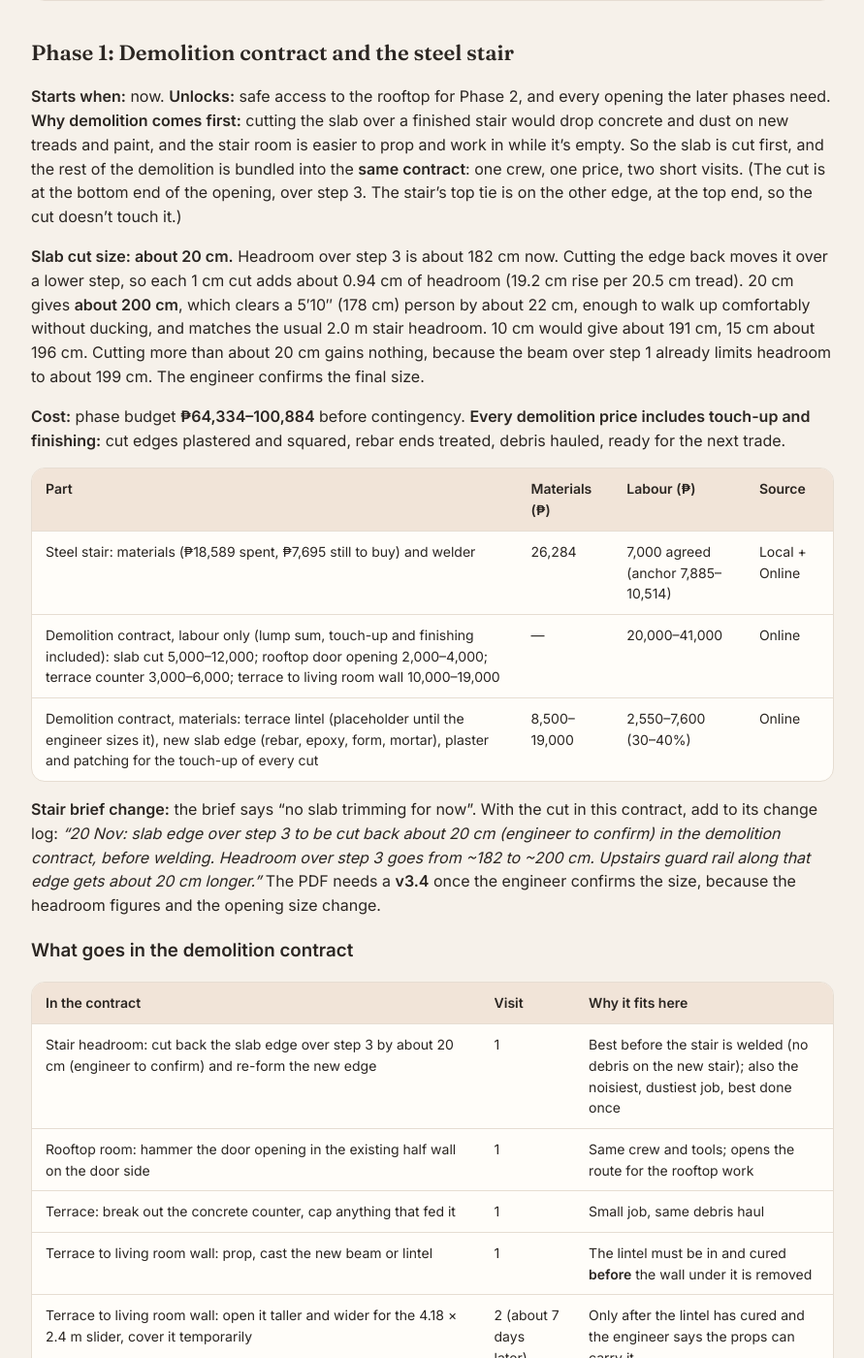
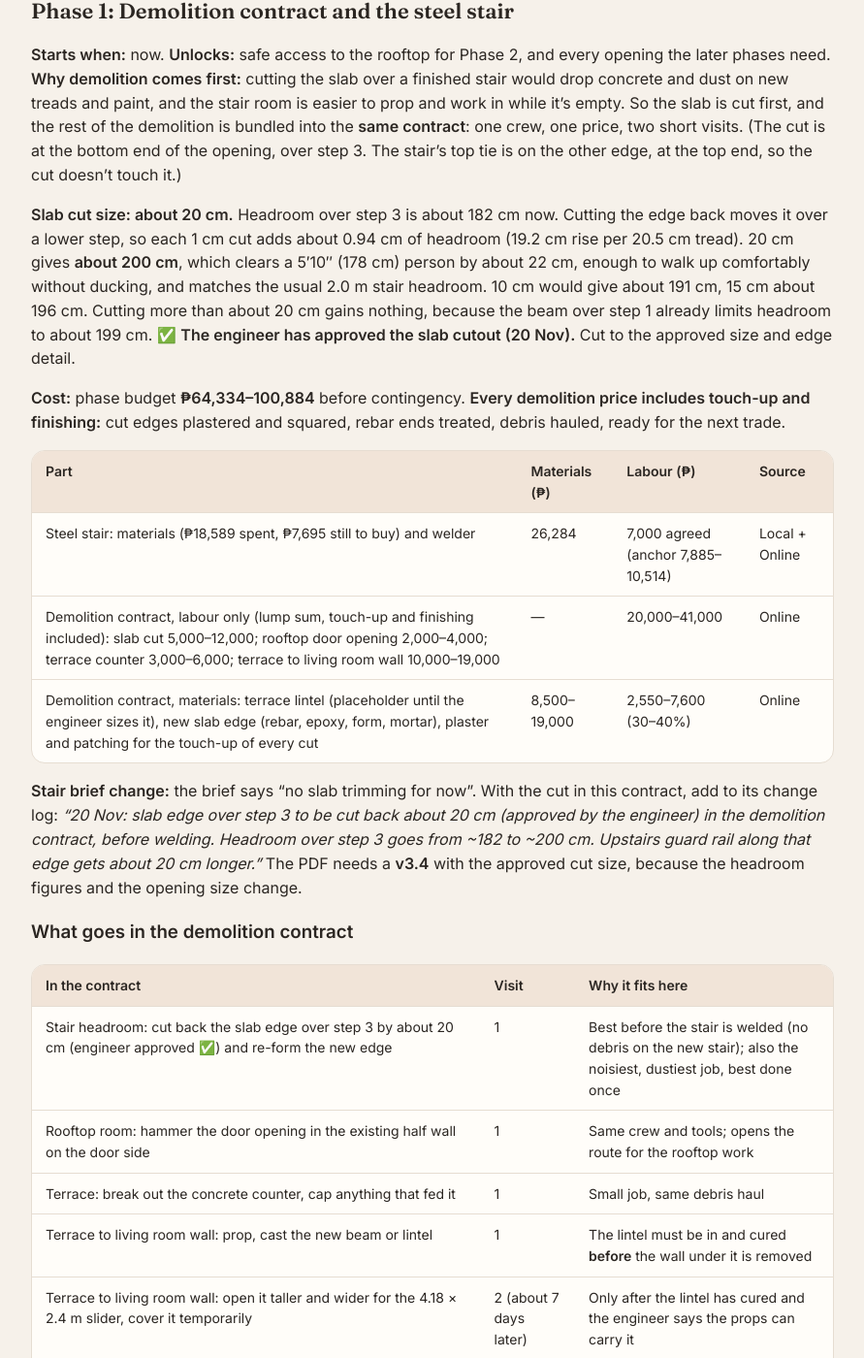
Before and after one commit to tatayotter/navarro-house, a Jekyll site: the page built from house/build-sequence.md, in a window 1280 px wide and 1400 px high, scrolled down 3663 px. Shown: the whole window at 97% size, without its empty margins (194-1085 px from the left). Built offline with Jekyll 4.4.1, drawn with Linux system fonts in a browser that asks for light colours; some of the changed text lies outside the part shown.

Commit message:
Build sequence: slab headroom cut approved by the engineer
Co-Authored-By: Claude Opus 5.5 <noreply@anthropic.com>
Claude-Session: https://claude.ai/code/session_01RUWgCN1G19McQkjCo3kEH9

```diff
--- a/house/build-sequence.md
+++ b/house/build-sequence.md
@@ -11,7 +11,7 @@ summary: The order of the whole renovation, from the steel stair to the last fix
 
 | | Step | What to do now |
 |---|---|---|
-| 👉 **Now** | **1.1 Engineer walk-through and the welder** | Show the engineer the [welding details](../stairs/weld-details.html) and every demolition job: slab cut size, door opening header, terrace lintel and props. Confirm the welder's days and tools. |
+| 👉 **Now** | **1.1 Engineer walk-through and the welder** | Show the engineer the [welding details](../stairs/weld-details.html) and the remaining demolition jobs: door opening header, terrace lintel and props (the slab cut is already approved ✅). Confirm the welder's days and tools. |
 | ⏭ **Next up** | 1.2 Quote the demolition contract | One lump sum for the slab cut, rooftop door opening, terrace counter and terrace wall (with lintel), debris haul included. |
 | 📏 **Do anytime now** | Open items below | Rooftop measurements, local quotes, electrician's check. They unlock Phases 2 to 4. |
 
@@ -59,7 +59,7 @@ Do not start the step after a 🔒 gate until the check is done and written down
 
 | Gate | Before | Who | What they check |
 |---|---|---|---|
-| 🔒 G1 | Demolition and welding start (step 1.1) | Engineer | Stair v3.3 [welding details](../stairs/weld-details.html): tread mount, 1.4 mm plate, right stringer span, wall anchors. **Slab headroom cut:** about 20 cm off the bottom-end edge of the opening (over step 3) for about 2.0 m headroom; the cut rebar, the new edge detail, and the slab span after the cut. **Rooftop door opening:** any tie beam or rebar cut, header over the door. **Terrace to living room wall:** lintel size, props, and the order (lintel cured before the wall below comes out). **Terrace counter:** whether it ties into the wall or slab. |
+| 🔒 G1 | Demolition and welding start (step 1.1) | Engineer | Stair v3.3 [welding details](../stairs/weld-details.html): tread mount, 1.4 mm plate, right stringer span, wall anchors. ✅ **Slab headroom cut: approved by the engineer (20 Nov).** **Rooftop door opening:** any tie beam or rebar cut, header over the door. **Terrace to living room wall:** lintel size, props, and the order (lintel cured before the wall below comes out). **Terrace counter:** whether it ties into the wall or slab. |
 | 🔒 G2 | Rooftop walls and terrace frontage cladding (step 2.3) | Engineer | **Terrace frontage:** how the cladding frame fixes to the existing front wall and slab edge, and typhoon wind on the street face. Dowels for the new half walls without breaking the roof waterproofing, anchors into the old parapets, top fixing at the purlins of the existing roof, typhoon fixings, core holes and roof drains, the T&B corner. See the [rooftop room page](../rooms/rooftop-room.html#for-the-engineer). |
 | 🔒 G3 | New CHB walls and the gate (steps 3.2 to 3.5) | Engineer | **Terrace side walls:** that the terrace slab (and any cantilever) carries about 2 t of new CHB walls or that they sit on beams; dowels into the slab, ties into the columns and the shared walls, a top tie to the beam or roof framing, typhoon wind;  car bay partition lintel and tie-in to the shared side walls; gate demolition (beam not resting on the hollow-block piers, new post base and anchors). |
 | 🔒 G4 | The septic dig (step 4.2) | Engineer and plumber | Septic size, rebar and concrete mix, distance from the party wall and front column footings, car-rated cover. |
@@ -71,7 +71,7 @@ Do not start the step after a 🔒 gate until the check is done and written down
 **Starts when:** now. **Unlocks:** safe access to the rooftop for Phase 2, and every opening the later phases need.
 **Why demolition comes first:** cutting the slab over a finished stair would drop concrete and dust on new treads and paint, and the stair room is easier to prop and work in while it's empty. So the slab is cut first, and the rest of the demolition is bundled into the **same contract**: one crew, one price, two short visits. (The cut is at the bottom end of the opening, over step 3. The stair's top tie is on the other edge, at the top end, so the cut doesn't touch it.)
 
-**Slab cut size: about 20 cm.** Headroom over step 3 is about 182 cm now. Cutting the edge back moves it over a lower step, so each 1 cm cut adds about 0.94 cm of headroom (19.2 cm rise per 20.5 cm tread). 20 cm gives **about 200 cm**, which clears a 5′10″ (178 cm) person by about 22 cm, enough to walk up comfortably without ducking, and matches the usual 2.0 m stair headroom. 10 cm would give about 191 cm, 15 cm about 196 cm. Cutting more than about 20 cm gains nothing, because the beam over step 1 already limits headroom to about 199 cm. The engineer confirms the final size.
+**Slab cut size: about 20 cm.** Headroom over step 3 is about 182 cm now. Cutting the edge back moves it over a lower step, so each 1 cm cut adds about 0.94 cm of headroom (19.2 cm rise per 20.5 cm tread). 20 cm gives **about 200 cm**, which clears a 5′10″ (178 cm) person by about 22 cm, enough to walk up comfortably without ducking, and matches the usual 2.0 m stair headroom. 10 cm would give about 191 cm, 15 cm about 196 cm. Cutting more than about 20 cm gains nothing, because the beam over step 1 already limits headroom to about 199 cm. ✅ **The engineer has approved the slab cutout (20 Nov).** Cut to the approved size and edge detail.
 
 **Cost:** phase budget **₱64,334–100,884** before contingency. **Every demolition price includes touch-up and finishing:** cut edges plastered and squared, rebar ends treated, debris hauled, ready for the next trade.
 
@@ -81,13 +81,13 @@ Do not start the step after a 🔒 gate until the check is done and written down
 | Demolition contract, labour only (lump sum, touch-up and finishing included): slab cut 5,000–12,000; rooftop door opening 2,000–4,000; terrace counter 3,000–6,000; terrace to living room wall 10,000–19,000 | — | 20,000–41,000 | Online |
 | Demolition contract, materials: terrace lintel (placeholder until the engineer sizes it), new slab edge (rebar, epoxy, form, mortar), plaster and patching for the touch-up of every cut | 8,500–19,000 | 2,550–7,600 (30–40%) | Online |
 
-**Stair brief change:** the brief says "no slab trimming for now". With the cut in this contract, add to its change log: *"20 Nov: slab edge over step 3 to be cut back about 20 cm (engineer to confirm) in the demolition contract, before welding. Headroom over step 3 goes from ~182 to ~200 cm. Upstairs guard rail along that edge gets about 20 cm longer."* The PDF needs a **v3.4** once the engineer confirms the size, because the headroom figures and the opening size change.
+**Stair brief change:** the brief says "no slab trimming for now". With the cut in this contract, add to its change log: *"20 Nov: slab edge over step 3 to be cut back about 20 cm (approved by the engineer) in the demolition contract, before welding. Headroom over step 3 goes from ~182 to ~200 cm. Upstairs guard rail along that edge gets about 20 cm longer."* The PDF needs a **v3.4** with the approved cut size, because the headroom figures and the opening size change.
 
 ### What goes in the demolition contract
 
 | In the contract | Visit | Why it fits here |
 |---|---|---|
-| Stair headroom: cut back the slab edge over step 3 by about 20 cm (engineer to confirm) and re-form the new edge | 1 | Best before the stair is welded (no debris on the new stair); also the noisiest, dustiest job, best done once |
+| Stair headroom: cut back the slab edge over step 3 by about 20 cm (engineer approved ✅) and re-form the new edge | 1 | Best before the stair is welded (no debris on the new stair); also the noisiest, dustiest job, best done once |
 | Rooftop room: hammer the door opening in the existing half wall on the door side | 1 | Same crew and tools; opens the route for the rooftop work |
 | Terrace: break out the concrete counter, cap anything that fed it | 1 | Small job, same debris haul |
 | Terrace to living room wall: prop, cast the new beam or lintel | 1 | The lintel must be in and cured **before** the wall under it is removed |
@@ -102,10 +102,10 @@ Do not start the step after a 🔒 gate until the check is done and written down
 
 | Status | # | Step | Who | Done when |
 |---|---|---|---|---|
-| 👉 | 1.1 | Engineer walk-through (gate G1), and confirm the welder's scope, days and tools | Rowil, engineer, welder | Engineer has signed off the stair welding details and written the slab cut size (about 20 cm) and edge detail, the door opening header, the terrace lintel size and the propping order. Welder start date agreed. |
+| 👉 | 1.1 | Engineer walk-through (gate G1), and confirm the welder's scope, days and tools | Rowil, engineer, welder | Engineer has signed off the stair welding details and written the door opening header, the terrace lintel size and the propping order. Welder start date agreed. |
 | ⬜ | 1.2 | Get the demolition contract quoted as one lump sum, with the job list above, touch-up and finishing of every cut, debris haul and clean-up included | Rowil | Two quotes in; one crew chosen; price tagged Local. Open below the Online guess. |
 | ⬜ | 1.3 | Buy the last stair items: angle bar, ½″ and ⅜″ anchors, extra rods, flap disc; check the ceiling stains and the beam to column crack | Rowil | Everything on the stair "still to buy" list is on site except the paint and vinyl; leak cause known (or ruled out). |
-| ⬜ | 1.4 | **Demolition visit 1:** slab cut and new edge, rooftop door opening, terrace counter, prop and cast the terrace lintel, marked core holes | Demolition crew | Slab edge cut to the engineer's size and re-formed; door opening and counter done and their edges plastered and squared; floor patched where the counter stood; lintel cast with props in; debris hauled. |
+| ⬜ | 1.4 | **Demolition visit 1:** slab cut and new edge, rooftop door opening, terrace counter, prop and cast the terrace lintel, marked core holes | Demolition crew | Slab edge cut to the engineer's approved size and re-formed; door opening and counter done and their edges plastered and squared; floor patched where the counter stood; lintel cast with props in; debris hauled. |
 | ⬜ | 1.5 | Pay the welder's 30% (₱2,100) once visit 1 is cleaned up | Rowil | Stair room clear of debris, new slab edge finished; 30% paid; receipt kept. |
 | ⬜ | 1.6 | Build the stair: stringers, treads, post, top tie at the top end of the opening, railing | Welder | All 12 treads in, left stringer bolted at 4 points, post under the right stringer, top tied to the slab edge; headroom over step 3 measured at about 200 cm. |
 | ⬜ | 1.7 | **Demolition visit 2** (can overlap with 1.6): open the terrace to living room wall under the cured lintel, plaster the edges, cover it | Demolition crew | Opening at the slider size with edges plastered, square and plumb (ready for the glass supplier to measure); props out only when the engineer says so; covered against rain. |
```
